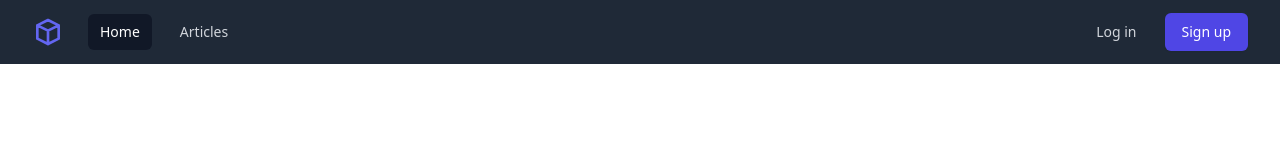
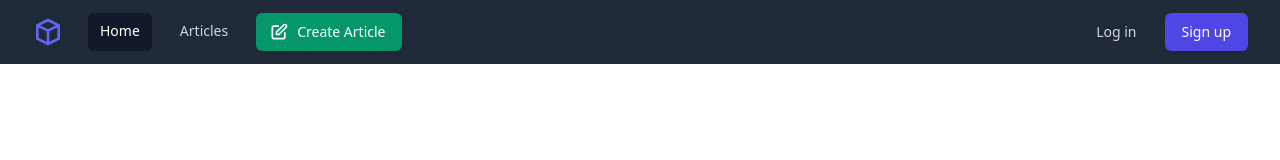
Before and after one commit to r-freeman/react-articles-client, a React (Create React App) app: page /home in a window 1280 px wide. Shown: the top 160 px of the page. Built offline with nearby package versions, Linux system fonts and the light colour scheme; no server answers; a web font is replaced by a local one; what @tailwindcss/typography would draw is missing.

Commit message:
Added create article button to Nav

```diff
--- a/src/components/Nav.js
+++ b/src/components/Nav.js
@@ -66,6 +66,16 @@ function Nav() {
                                 <NavLink exact to="/articles"
                                          className={`${isCurrentPath('/articles') ? 'bg-gray-900 text-white' : 'text-gray-300 hover:text-white'} hover:bg-gray-700 px-3 py-2 rounded-md text-sm font-medium`}
                                          aria-current="page">Articles</NavLink>
+                                <NavLink exact to="/create-article"
+                                         className="relative inline-flex items-center px-4 py-2 border border-transparent shadow-sm text-sm font-medium rounded-md text-white bg-green-600 hover:bg-green-700 focus:outline-none focus:ring-2 focus:ring-offset-2 focus:ring-offset-gray-800 focus:ring-green-500">
+                                    <svg className="-ml-1 -mr-1 md:mr-2 h-5 w-5" fill="none" stroke="currentColor"
+                                         viewBox="0 0 24 24"
+                                         xmlns="http://www.w3.org/2000/svg">
+                                        <path strokeLinecap="round" strokeLinejoin="round" strokeWidth="2"
+                                              d="M11 5H6a2 2 0 00-2 2v11a2 2 0 002 2h11a2 2 0 002-2v-5m-1.414-9.414a2 2 0 112.828 2.828L11.828 15H9v-2.828l8.586-8.586z"/>
+                                    </svg>
+                                    <span className="hidden md:block">Create Article</span>
+                                </NavLink>
                             </div>
                         </div>
                     </div>
@@ -149,6 +159,18 @@ function Nav() {
                         to="/articles"
                         className={`${isCurrentPath('/articles') ? 'bg-gray-900 text-white' : 'text-gray-300 hover:text-white'} block px-3 py-2 rounded-md hover:bg-gray-700 text-base font-medium`}
                         aria-current="page">Articles</NavLink>
+                    {isLoggedIn &&
+                    <NavLink exact to="/create-article"
+                             className="relative inline-flex w-full items-center px-3 py-2 border border-transparent shadow-sm text-base font-medium rounded-md text-white bg-green-600 hover:bg-green-700 focus:outline-none focus:ring-2 focus:ring-offset-2 focus:ring-offset-gray-800 focus:ring-green-500">
+                        <svg className="-ml-1 -mr-1 md:mr-2 h-5 w-5 hidden md:block" fill="none" stroke="currentColor"
+                             viewBox="0 0 24 24"
+                             xmlns="http://www.w3.org/2000/svg">
+                            <path strokeLinecap="round" strokeLinejoin="round" strokeWidth="2"
+                                  d="M11 5H6a2 2 0 00-2 2v11a2 2 0 002 2h11a2 2 0 002-2v-5m-1.414-9.414a2 2 0 112.828 2.828L11.828 15H9v-2.828l8.586-8.586z"/>
+                        </svg>
+                        <span>Create Article</span>
+                    </NavLink>
+                    }
                     {!isLoggedIn &&
                     <div className="space-y-1">
                         <NavLink
```
